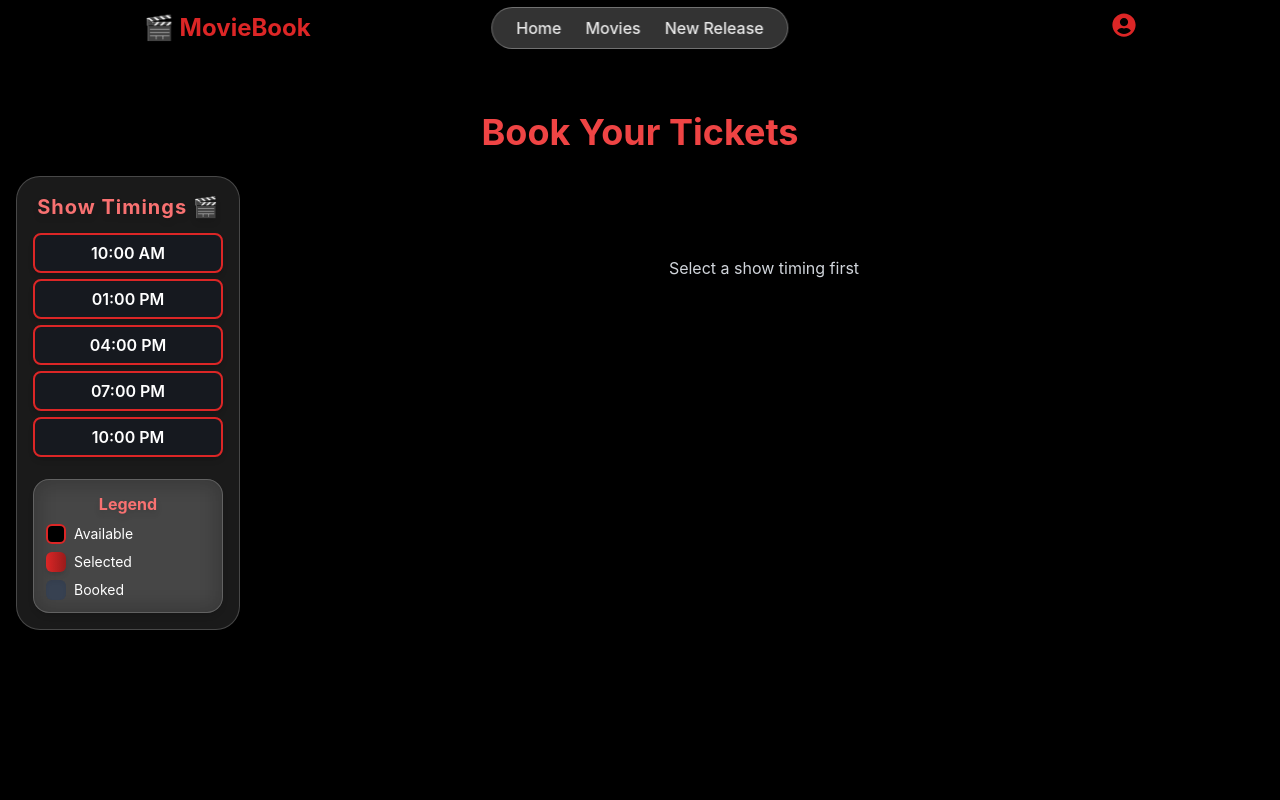
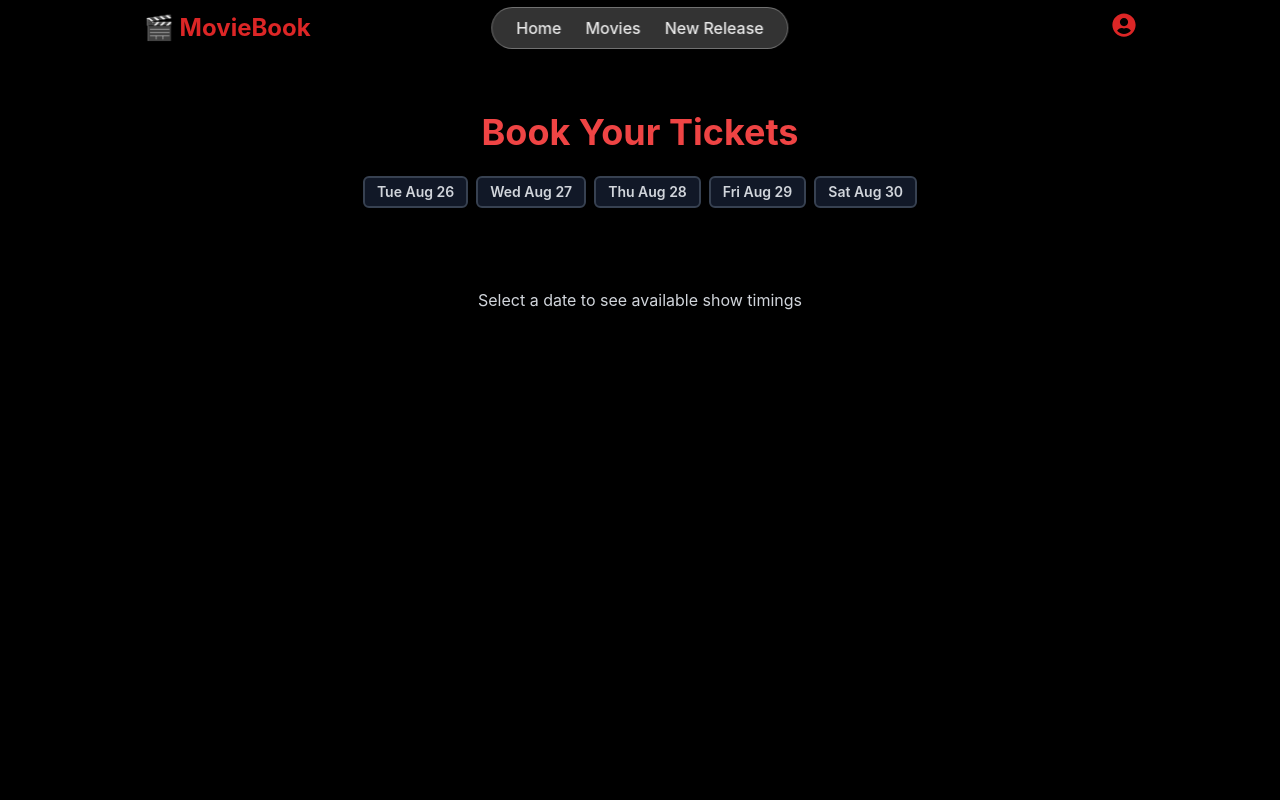
Before and after one commit to anantharamanmac/movie-booking, a React (Create React App) app: page /booking/1 in a window 1280 px wide. Shown: the top 800 px of the page. Built offline with nearby package versions, Linux system fonts and the light colour scheme.

Commit message:
added seat booking

```diff
--- a/src/components/SeatSelector.js
+++ b/src/components/SeatSelector.js
@@ -12,10 +12,21 @@ const SeatSelector = ({
 
   return (
     <div className="flex flex-col items-center p-4 sm:p-6 bg-black text-white w-full">
-      {/* Screen */}
-      <div className="w-full sm:w-3/4 h-3 sm:h-4 rounded-t-full mb-6 sm:mb-8 relative">
-        <div className="absolute w-full h-full bg-gradient-to-r from-red-700 via-red-900 to-red-700 rounded-t-full shadow-lg" />
-        <div className="absolute w-full text-center top-1/2 transform -translate-y-1/2 text-gray-200 text-xs sm:text-sm">
+      {/* Screen SVG with centered text */}
+      <div className="relative w-full sm:w-3/4 mb-6 sm:mb-8">
+        <svg
+          viewBox="0 0 585 29"
+          fill="none"
+          xmlns="http://www.w3.org/2000/svg"
+          className="w-full h-auto"
+        >
+          <path
+            d="M585 29V17C585 17 406.824 0 292.5 0C178.176 0 0 17 0 17V29C0 29 175.5 12 292.5 12C404.724 12 585 29 585 29Z"
+            fill="#F84565"
+            fillOpacity="0.3"
+          />
+        </svg>
+        <div className="absolute top-1/2 left-1/2 transform -translate-x-1/2 -translate-y-1/2 text-red-500 font-bold text-sm sm:text-base drop-shadow-lg">
           SCREEN
         </div>
       </div>
--- a/src/pages/Booking.js
+++ b/src/pages/Booking.js
@@ -1,10 +1,14 @@
 import React, { useState } from "react";
 import SeatSelector from "../components/SeatSelector";
 import Toast from "../components/Toast";
+import axios from "axios";
+import { useParams } from "react-router-dom";
 
 export default function Booking() {
+  const { movieId } = useParams(); // movie ID from route
   const [selectedSeats, setSelectedSeats] = useState([]);
   const [selectedTime, setSelectedTime] = useState("");
+  const [selectedDate, setSelectedDate] = useState("");
   const [toastMessage, setToastMessage] = useState("");
 
   const showTimings = ["10:00 AM", "01:00 PM", "04:00 PM", "07:00 PM", "10:00 PM"];
@@ -16,19 +20,52 @@ export default function Booking() {
     "10:00 PM": [],
   });
 
-  const handleBooking = () => {
-    if (!selectedTime || selectedSeats.length === 0) {
-      setToastMessage("Please select a show timing and seats!");
+  // Generate next 5 dates
+  const next5Dates = Array.from({ length: 5 }, (_, i) => {
+    const d = new Date();
+    d.setDate(d.getDate() + i);
+    return d;
+  });
+
+  const handleBooking = async () => {
+    if (!selectedTime || !selectedSeats.length || !selectedDate) {
+      setToastMessage("Please select a date, show timing and seats!");
       return;
     }
 
+    try {
+      const totalPrice = selectedSeats.length * 200; // example price per seat
+      const showtime = { theater: "Main Theater", time: selectedTime };
+
+      const res = await axios.post(
+        `${process.env.REACT_APP_API_URL}/bookings`, // ✅ fixed URL
+        {
+          movieId,
+          showtime,
+          seats: selectedSeats,
+          totalPrice,
+          date: selectedDate,
+        },
+        {
+          headers: {
+            Authorization: `Bearer ${localStorage.getItem("token")}`,
+          },
+        }
+      );
+
+      // Update local bookedSeats state
       setBookedSeats((prev) => ({
         ...prev,
         [selectedTime]: [...prev[selectedTime], ...selectedSeats],
       }));
 
-    setToastMessage(`You booked: ${selectedSeats.join(", ")} for ${selectedTime}`);
+      setToastMessage(`Booking successful! Seats: ${selectedSeats.join(", ")}`);
       setSelectedSeats([]);
+      setSelectedTime("");
+      setSelectedDate("");
+    } catch (err) {
+      setToastMessage(err.response?.data?.message || "Booking failed!");
+    }
   };
 
   const handleSeatClick = (seat, bookedSeatsForTime) => {
@@ -36,7 +73,6 @@ export default function Booking() {
       setToastMessage(`Seat ${seat} is already booked!`);
       return;
     }
-
     if (selectedSeats.includes(seat)) {
       setSelectedSeats(selectedSeats.filter((s) => s !== seat));
     } else {
@@ -51,13 +87,35 @@ export default function Booking() {
           Book Your Tickets
         </h1>
 
-        {/* Main Content */}
+        {/* Date Selection */}
+        <div className="flex flex-wrap justify-center gap-2 mb-6 text-xs md:text-sm">
+          {next5Dates.map((d) => {
+            const dateStr = d.toISOString().split("T")[0];
+            return (
+              <button
+                key={dateStr}
+                onClick={() => {
+                  setSelectedDate(dateStr);
+                  setSelectedTime("");
+                  setSelectedSeats([]);
+                }}
+                className={`px-3 py-1 rounded-md font-semibold border-2 ${
+                  selectedDate === dateStr
+                    ? "bg-red-600 border-red-800 text-white"
+                    : "bg-gray-900 border-gray-700 text-gray-300 hover:bg-red-600 hover:text-white transition"
+                }`}
+              >
+                {d.toDateString().slice(0, 10)}
+              </button>
+            );
+          })}
+        </div>
+
+        {/* Sidebar + Seats */}
+        {selectedDate ? (
           <div className="flex flex-col md:flex-row gap-6">
-{/* Sidebar with Glassmorphic Effect (Vertical, Compact & Wider) */}
+            {/* Sidebar */}
             <div className="flex flex-col gap-4 w-48 md:w-56 bg-white/10 backdrop-blur-lg border border-white/20 rounded-3xl p-3 md:p-4 shadow-xl flex-shrink-0">
-
-  {/* Show Timings */}
-  <div>
               <h3 className="text-lg md:text-xl font-bold text-red-400 mb-3 text-center tracking-wider drop-shadow-md">
                 Show Timings 🎬
               </h3>
@@ -76,28 +134,28 @@ export default function Booking() {
                   {time}
                 </button>
               ))}
-  </div>
 
               {/* Seat Legend */}
-  <div className="bg-white/10 backdrop-blur-md p-3 rounded-2xl shadow-md border border-white/20">
-    <h4 className="text-red-400 font-bold mb-2 text-center drop-shadow-md text-sm md:text-base">Legend</h4>
-    <div className="flex flex-col gap-2">
+              <div className="bg-white/10 backdrop-blur-md p-2 rounded-2xl shadow-md border border-white/20 mt-4 text-xs md:text-sm">
+                <h4 className="text-red-400 font-bold mb-1 text-center drop-shadow-md">
+                  Legend
+                </h4>
+                <div className="flex flex-col gap-1">
                   <div className="flex items-center gap-2">
-        <div className="w-4 h-4 md:w-5 md:h-5 bg-black border-2 border-red-600 rounded-md shadow-inner"></div>
-        <span className="text-xs md:text-sm text-white">Available</span>
+                    <div className="w-3 h-3 md:w-4 md:h-4 bg-black border-2 border-red-600 rounded-md shadow-inner"></div>
+                    <span className="text-white">Available</span>
                   </div>
                   <div className="flex items-center gap-2">
-        <div className="w-4 h-4 md:w-5 md:h-5 bg-gradient-to-r from-red-600 to-red-800 rounded-md shadow-md"></div>
-        <span className="text-xs md:text-sm text-white">Selected</span>
+                    <div className="w-3 h-3 md:w-4 md:h-4 bg-gradient-to-r from-red-600 to-red-800 rounded-md shadow-md"></div>
+                    <span className="text-white">Selected</span>
                   </div>
                   <div className="flex items-center gap-2">
-        <div className="w-4 h-4 md:w-5 md:h-5 bg-gray-700 rounded-md shadow-inner"></div>
-        <span className="text-xs md:text-sm text-white">Booked</span>
+                    <div className="w-3 h-3 md:w-4 md:h-4 bg-gray-700 rounded-md shadow-inner"></div>
+                    <span className="text-white">Booked</span>
                   </div>
                 </div>
               </div>
             </div>
-
 
             {/* Seats */}
             <div className="flex-1 mt-6 md:mt-0">
@@ -108,24 +166,32 @@ export default function Booking() {
                   selectedSeats={selectedSeats}
                   onSelect={setSelectedSeats}
                   bookedSeats={bookedSeats[selectedTime]}
-                onSeatClick={(seat) => handleSeatClick(seat, bookedSeats[selectedTime])}
+                  onSeatClick={(seat) =>
+                    handleSeatClick(seat, bookedSeats[selectedTime])
+                  }
                 />
               ) : (
-              <p className="text-gray-300 mt-10 text-center md:mt-20">Select a show timing first</p>
+                <p className="text-gray-300 mt-10 text-center md:mt-20">
+                  Select a show timing first
+                </p>
               )}
             </div>
           </div>
+        ) : (
+          <p className="text-gray-300 mt-10 text-center md:mt-20">
+            Select a date to see available show timings
+          </p>
+        )}
 
-        {/* Selected Seats & Booking */}
-        {selectedSeats.length > 0 && selectedTime && (
-          <div className="mt-6 text-center">
-            <h3 className="text-lg md:text-xl font-semibold mb-2">Your Selection:</h3>
-            <p className="text-sm md:text-base">
+        {/* Book Tickets Button */}
+        {selectedSeats.length > 0 && selectedTime && selectedDate && (
+          <div className="mt-4 text-center">
+            <p className="text-sm md:text-base mb-2">
               Time: {selectedTime} | Seats: {selectedSeats.join(", ")}
             </p>
             <button
               onClick={handleBooking}
-              className="mt-4 bg-gradient-to-r from-red-600 to-red-800 text-white px-6 py-2 rounded-full hover:scale-105 transition transform"
+              className="bg-gradient-to-r from-red-600 to-red-800 text-white px-6 py-2 rounded-full hover:scale-105 transition transform"
             >
               Book Tickets
             </button>
@@ -133,7 +199,9 @@ export default function Booking() {
         )}
 
         {/* Toast */}
-        {toastMessage && <Toast message={toastMessage} onClose={() => setToastMessage("")} />}
+        {toastMessage && (
+          <Toast message={toastMessage} onClose={() => setToastMessage("")} />
+        )}
       </main>
     </div>
   );
```
Lines whose indentation alone changed are shown as unchanged.
